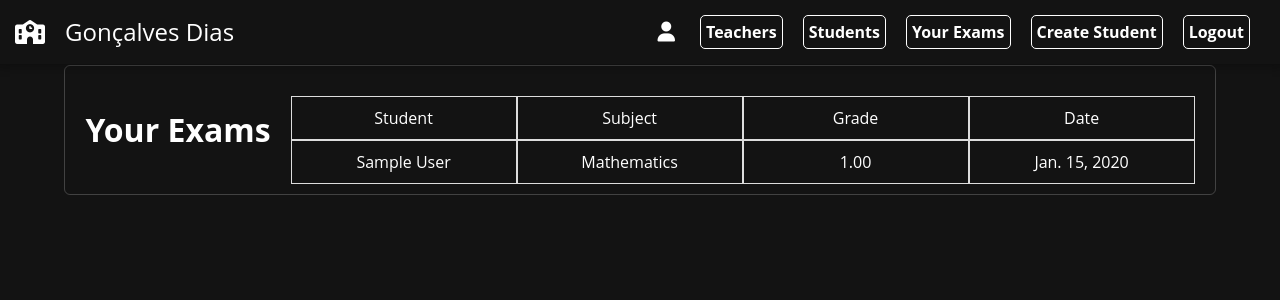
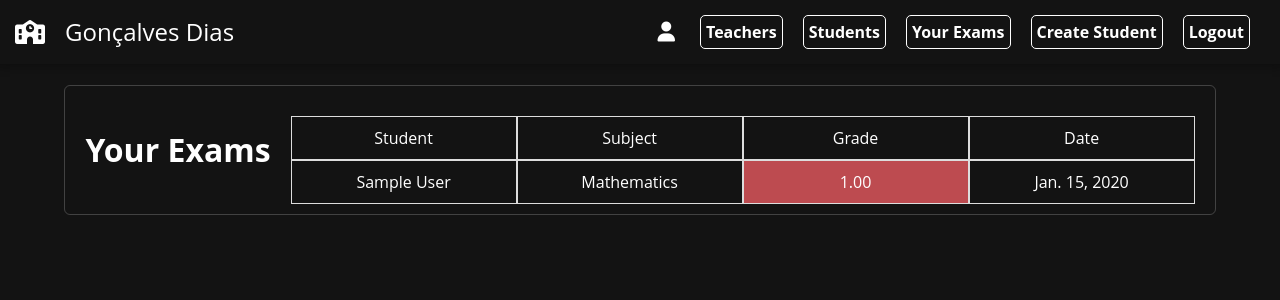
Before and after one commit to gattini0928/Django-School-CRUD, a Django app: page /teacher-exam/ in a window 1280 px wide. Shown: the top 300 px of the page. Run offline with Django 5.2, Linux system fonts and the light colour scheme; a user stored in the database is signed in; tables that the repository leaves empty hold one stand-in row (values such as "Sample post").

Commit message:
add some layout to exams

```diff
--- a/api/static/css/teacher_exams.css
+++ b/api/static/css/teacher_exams.css
@@ -3,7 +3,7 @@
     align-items: center;
     justify-content: center;
     gap: 2rem;
-    margin: 0 auto;
+    margin: 2rem auto;
     width: 90%;
     background-color: transparent;
     border: solid 1px rgba(255, 255, 255, 0.2);
--- a/api/templates/teacher_exams.html
+++ b/api/templates/teacher_exams.html
@@ -20,7 +20,7 @@
                 <div class="row">
                     <div class="cell">{{ exam.student.name }}</div>
                     <div class="cell">{{ exam.subject }}</div>
-                    <div class="cell">{{ exam.grade }}</div>
+                    <div class="cell grade" >{{ exam.grade }}</div>
                     <div class="cell">{{ exam.date }}</div>
                 </div>
             {% empty %}
@@ -28,4 +28,17 @@
             {% endfor %}
         </div>
     </div>
+    <script>
+        const grades = document.querySelectorAll('.grade');
+
+        grades.forEach(grade => {
+            const gradeValue = parseInt(grade.textContent);
+
+            if (gradeValue >= 7) {
+                grade.style.backgroundColor = 'rgb(74, 146, 136)';
+            } else {
+                grade.style.backgroundColor = 'rgb(189, 75, 80)';
+            }
+        });
+    </script>
 {% endblock %}
```
